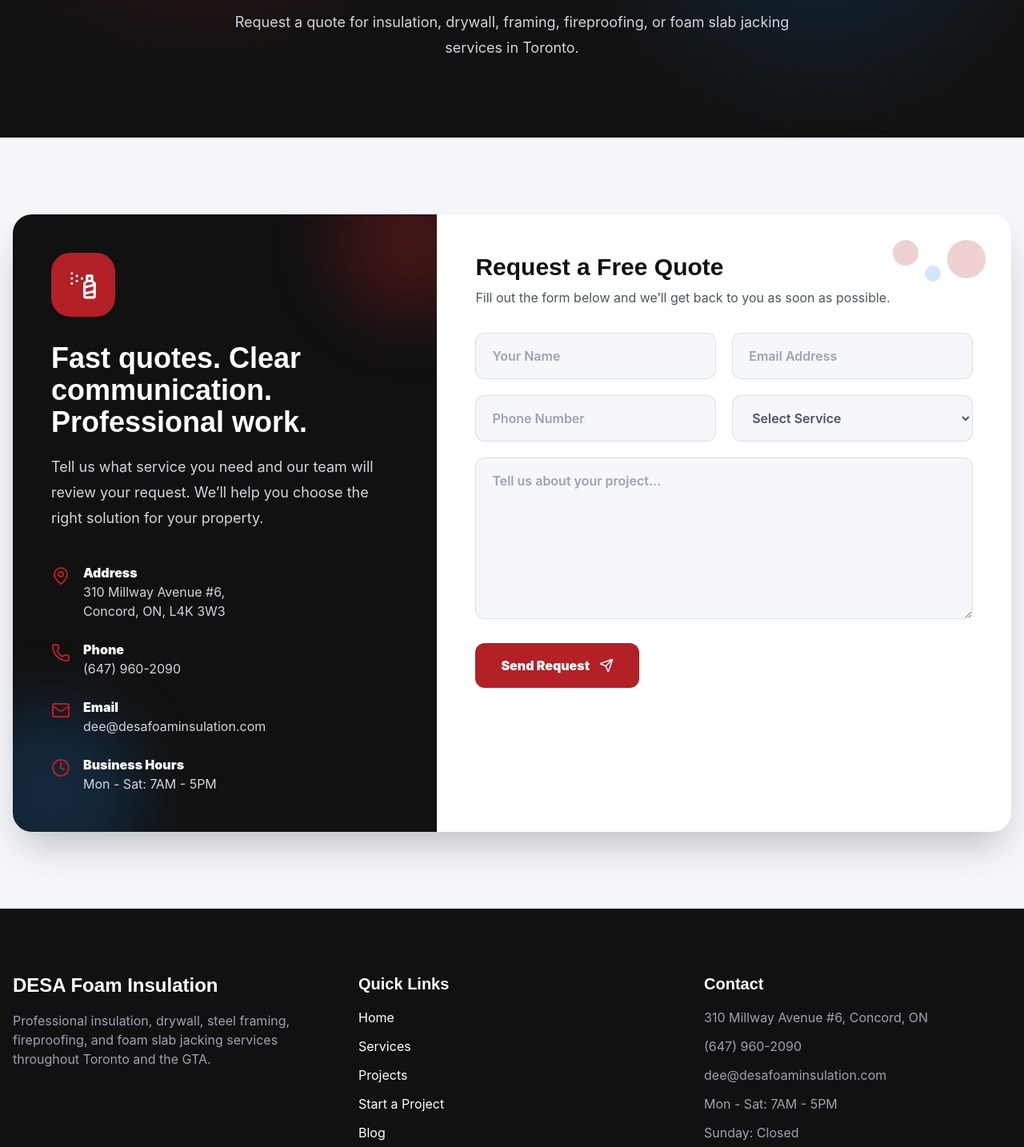
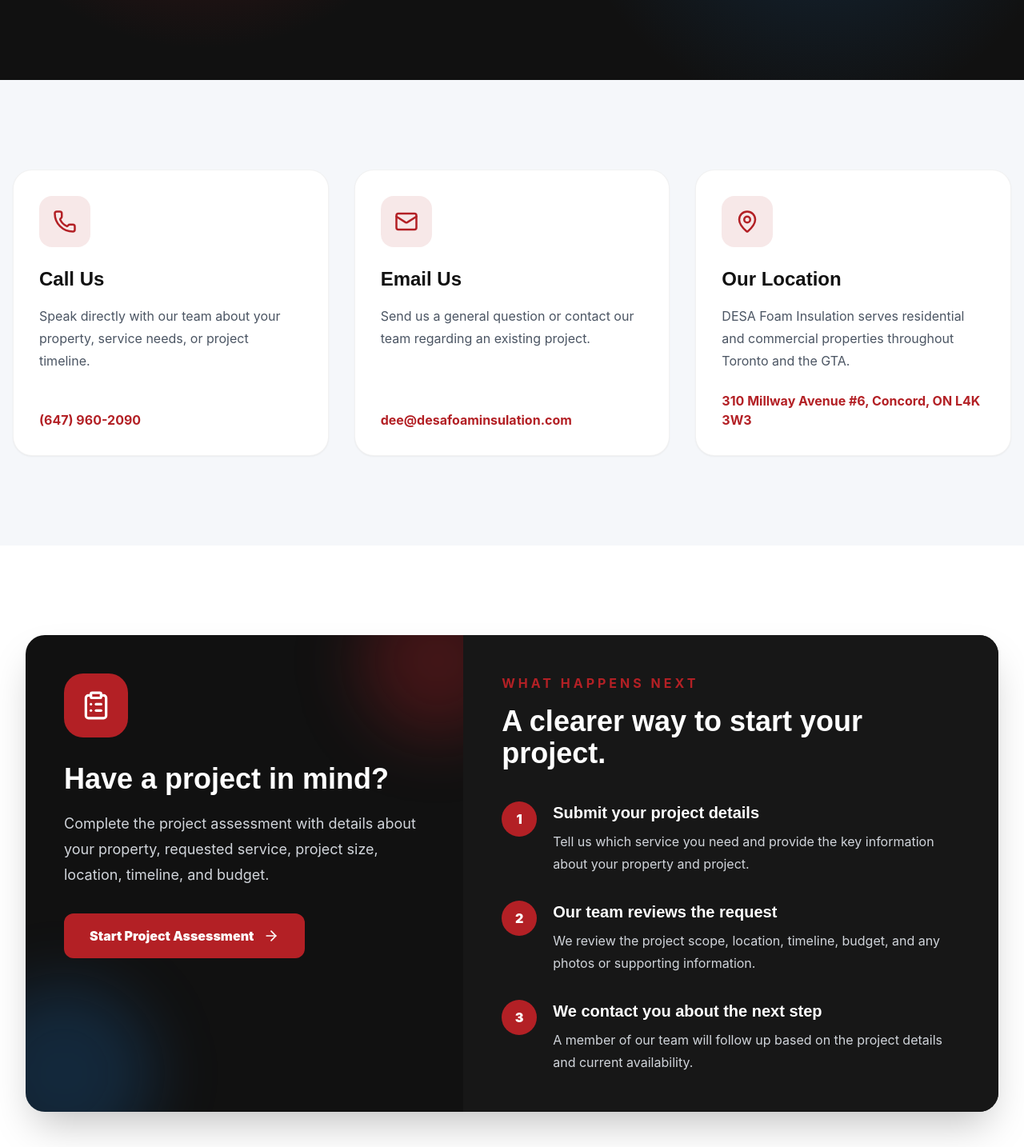
Before and after one commit to mohamadreza121/desa-foam-insulation, a Next.js app: page /contact in a window 1280 px wide. Shown: the part 356-1790 px from the top of the page at 80% size. Built offline with nearby package versions, Linux system fonts and the light colour scheme.

Commit message:
small changes in contact page, and homepage

```diff
--- a/src/app/contact/page.tsx
+++ b/src/app/contact/page.tsx
@@ -1,52 +1,125 @@
-"use client";
-
+import type { Metadata } from "next";
 import Link from "next/link";
-import { useState } from "react";
 import {
+  ArrowRight,
+  ClipboardList,
+  Clock,
   Mail,
   MapPin,
   Phone,
-  Clock,
-  Send,
-  CheckCircle2,
-  SprayCan,
 } from "lucide-react";
 
-const services = [
-  "Spray Foam Insulation",
-  "Drywall",
-  "Batt Insulation",
-  "Attic Insulation",
-  "Attic Insulation Removal",
-  "Steel Framing",
-  "Fireproofing",
-  "Foam Slab Jacking",
+const siteUrl = "https://desafoaminsulation.com";
+
+export const metadata: Metadata = {
+  title: "Contact DESA Foam Insulation | Toronto & GTA",
+  description:
+    "Contact DESA Foam Insulation for insulation and construction services in Toronto and the GTA. Call, email, or submit a project assessment.",
+  alternates: {
+    canonical: "/contact",
+  },
+  openGraph: {
+    title: "Contact DESA Foam Insulation | Toronto & GTA",
+    description:
+      "Contact DESA Foam Insulation or submit a project assessment for insulation and construction services in Toronto and the GTA.",
+    url: `${siteUrl}/contact`,
+    siteName: "DESA Foam Insulation",
+    images: [
+      {
+        url: "/images/logo.png",
+        width: 1200,
+        height: 630,
+        alt: "DESA Foam Insulation",
+      },
+    ],
+    locale: "en_CA",
+    type: "website",
+  },
+  twitter: {
+    card: "summary_large_image",
+    title: "Contact DESA Foam Insulation | Toronto & GTA",
+    description:
+      "Contact DESA Foam Insulation or submit a project assessment for service in Toronto and the GTA.",
+    images: ["/images/logo.png"],
+  },
+};
+
+const contactMethods = [
+  {
+    icon: Phone,
+    title: "Call Us",
+    description:
+      "Speak directly with our team about your property, service needs, or project timeline.",
+    label: "(647) 960-2090",
+    href: "tel:+16479602090",
+  },
+  {
+    icon: Mail,
+    title: "Email Us",
+    description:
+      "Send us a general question or contact our team regarding an existing project.",
+    label: "dee@desafoaminsulation.com",
+    href: "mailto:dee@desafoaminsulation.com",
+  },
+  {
+    icon: MapPin,
+    title: "Our Location",
+    description:
+      "DESA Foam Insulation serves residential and commercial properties throughout Toronto and the GTA.",
+    label: "310 Millway Avenue #6, Concord, ON L4K 3W3",
+    href: "https://www.google.com/maps/search/?api=1&query=310+Millway+Avenue+%236+Concord+ON+L4K+3W3",
+  },
 ];
 
 export default function ContactPage() {
-  const [status, setStatus] = useState("");
-
-  function handleSubmit(event: React.FormEvent<HTMLFormElement>) {
-    event.preventDefault();
-
-    const form = new FormData(event.currentTarget);
-
-    const name = String(form.get("name"));
-    const email = String(form.get("email"));
-    const phone = String(form.get("phone"));
-    const service = String(form.get("service"));
-    const message = String(form.get("message"));
-
-    const subject = encodeURIComponent(`Website Quote Request - ${service}`);
-    const body = encodeURIComponent(
-      `Name: ${name}\nEmail: ${email}\nPhone: ${phone}\nService: ${service}\n\nMessage:\n${message}`
-    );
-
-    window.location.href = `mailto:dee@desafoaminsulation.com?subject=${subject}&body=${body}`;
-    setStatus("Your email app should open with the message ready to send.");
-  }
+  const contactPageSchema = {
+    "@context": "https://schema.org",
+    "@type": "ContactPage",
+    name: "Contact DESA Foam Insulation",
+    url: `${siteUrl}/contact`,
+    description:
+      "Contact DESA Foam Insulation for insulation and construction services in Toronto and the GTA.",
+    mainEntity: {
+      "@type": "LocalBusiness",
+      name: "DESA Foam Insulation",
+      url: siteUrl,
+      telephone: "+16479602090",
+      email: "dee@desafoaminsulation.com",
+      address: {
+        "@type": "PostalAddress",
+        streetAddress: "310 Millway Avenue #6",
+        addressLocality: "Concord",
+        addressRegion: "ON",
+        postalCode: "L4K 3W3",
+        addressCountry: "CA",
+      },
+      openingHoursSpecification: [
+        {
+          "@type": "OpeningHoursSpecification",
+          dayOfWeek: [
+            "Monday",
+            "Tuesday",
+            "Wednesday",
+            "Thursday",
+            "Friday",
+            "Saturday",
+          ],
+          opens: "07:00",
+          closes: "17:00",
+        },
+      ],
+    },
+  };
 
   return (
+    <>
+      <script
+        type="application/ld+json"
+        dangerouslySetInnerHTML={{
+          __html: JSON.stringify(contactPageSchema),
+        }}
+      />
+
       <main className="bg-light">
         <section className="relative overflow-hidden bg-dark pb-24 pt-40 text-white">
           <div className="absolute inset-0 bg-[radial-gradient(circle_at_20%_20%,rgba(179,32,37,0.35),transparent_30%),radial-gradient(circle_at_80%_40%,rgba(30,136,229,0.2),transparent_30%)]" />
@@ -57,165 +130,189 @@
             </p>
 
             <h1 className="mx-auto max-w-5xl text-5xl font-black md:text-7xl">
-            Let’s talk about your next project.
+              Get in touch with our team.
             </h1>
 
             <p className="mx-auto mt-6 max-w-3xl text-lg leading-8 text-gray-300">
-            Request a quote for insulation, drywall, framing, fireproofing, or
-            foam slab jacking services in Toronto.
+              Contact us with general questions, or complete our project
+              assessment so our team can review your service needs, location,
+              timeline, and project details.
             </p>
           </div>
         </section>
 
-      <section className="container-custom py-24">
-        <div className="grid overflow-hidden rounded-3xl bg-white shadow-2xl lg:grid-cols-[0.85fr_1.15fr]">
-          <div className="relative overflow-hidden bg-dark p-8 text-white md:p-12">
+        <section className="container-custom py-20 md:py-28">
+          <div className="grid gap-8 md:grid-cols-3">
+            {contactMethods.map((method) => {
+              const Icon = method.icon;
+              const isExternal = method.href.startsWith("http");
+
+              return (
+                <article
+                  key={method.title}
+                  className="flex flex-col rounded-3xl border border-black/5 bg-white p-8 shadow-sm transition hover:-translate-y-1 hover:shadow-xl"
+                >
+                  <div className="mb-6 flex h-16 w-16 items-center justify-center rounded-2xl bg-primary/10 text-primary">
+                    <Icon size={30} />
+                  </div>
+
+                  <h2 className="text-2xl font-black text-dark">
+                    {method.title}
+                  </h2>
+
+                  <p className="mt-4 flex-1 leading-7 text-gray-600">
+                    {method.description}
+                  </p>
+
+                  <Link
+                    href={method.href}
+                    target={isExternal ? "_blank" : undefined}
+                    rel={isExternal ? "noopener noreferrer" : undefined}
+                    className="mt-6 break-words font-bold text-primary transition hover:text-red-700"
+                  >
+                    {method.label}
+                  </Link>
+                </article>
+              );
+            })}
+          </div>
+        </section>
+
+        <section className="bg-white px-4 py-20 md:py-28">
+          <div className="container-custom">
+            <div className="grid overflow-hidden rounded-3xl bg-dark text-white shadow-2xl lg:grid-cols-[0.9fr_1.1fr]">
+              <div className="relative overflow-hidden p-8 md:p-12">
                 <div className="absolute -right-16 -top-16 h-48 w-48 rounded-full bg-primary/30 blur-2xl" />
                 <div className="absolute -bottom-16 -left-16 h-56 w-56 rounded-full bg-accent/20 blur-2xl" />
 
                 <div className="relative z-10">
                   <div className="mb-8 flex h-20 w-20 items-center justify-center rounded-3xl bg-primary">
-                <SprayCan size={38} />
+                    <ClipboardList size={38} />
                   </div>
 
-              <h2 className="mb-5 text-4xl font-black">
-                Fast quotes. Clear communication. Professional work.
+                  <h2 className="text-4xl font-black">
+                    Have a project in mind?
                   </h2>
 
-              <p className="mb-10 text-lg leading-8 text-gray-300">
-                Tell us what service you need and our team will review your
-                request. We’ll help you choose the right solution for your
-                property.
+                  <p className="mt-5 text-lg leading-8 text-gray-300">
+                    Complete the project assessment with details about your
+                    property, requested service, project size, location,
+                    timeline, and budget.
                   </p>
 
-              <div className="space-y-6">
-                <div className="flex gap-4">
-                  <MapPin className="mt-1 shrink-0 text-primary" />
+                  <Link
+                    href="/project-assessment"
+                    className="mt-8 inline-flex items-center gap-3 rounded-xl bg-primary px-8 py-4 font-black text-white transition hover:bg-red-700"
+                  >
+                    Start Project Assessment
+                    <ArrowRight size={20} />
+                  </Link>
+                </div>
+              </div>
+
+              <div className="bg-neutral-900 p-8 md:p-12">
+                <p className="font-bold uppercase tracking-[0.25em] text-primary">
+                  What Happens Next
+                </p>
+
+                <h2 className="mt-4 text-4xl font-black">
+                  A clearer way to start your project.
+                </h2>
+
+                <div className="mt-10 space-y-8">
+                  <div className="flex gap-5">
+                    <span className="flex h-11 w-11 shrink-0 items-center justify-center rounded-full bg-primary font-black">
+                      1
+                    </span>
+
                     <div>
-                    <p className="font-black">Address</p>
-                    <p className="text-gray-300">
-                      310 Millway Avenue #6,
-                      <br />
-                      Concord, ON, L4K 3W3
+                      <h3 className="text-xl font-black">
+                        Submit your project details
+                      </h3>
+
+                      <p className="mt-2 leading-7 text-gray-300">
+                        Tell us which service you need and provide the key
+                        information about your property and project.
                       </p>
                     </div>
                   </div>
 
-                <div className="flex gap-4">
-                  <Phone className="mt-1 shrink-0 text-primary" />
+                  <div className="flex gap-5">
+                    <span className="flex h-11 w-11 shrink-0 items-center justify-center rounded-full bg-primary font-black">
+                      2
+                    </span>
+
                     <div>
-                    <p className="font-black">Phone</p>
-                    <Link
-                      href="tel:6479602090"
-                      className="text-gray-300 hover:text-primary"
-                    >
-                      (647) 960-2090
-                    </Link>
+                      <h3 className="text-xl font-black">
+                        Our team reviews the request
+                      </h3>
+
+                      <p className="mt-2 leading-7 text-gray-300">
+                        We review the project scope, location, timeline, budget,
+                        and any photos or supporting information.
+                      </p>
                     </div>
                   </div>
 
-                <div className="flex gap-4">
-                  <Mail className="mt-1 shrink-0 text-primary" />
+                  <div className="flex gap-5">
+                    <span className="flex h-11 w-11 shrink-0 items-center justify-center rounded-full bg-primary font-black">
+                      3
+                    </span>
+
                     <div>
-                    <p className="font-black">Email</p>
-                    <Link
-                      href="mailto:dee@desafoaminsulation.com"
-                      className="text-gray-300 hover:text-primary"
-                    >
-                      dee@desafoaminsulation.com
-                    </Link>
-                  </div>
-                </div>
+                      <h3 className="text-xl font-black">
+                        We contact you about the next step
+                      </h3>
 
-                <div className="flex gap-4">
-                  <Clock className="mt-1 shrink-0 text-primary" />
-                  <div>
-                    <p className="font-black">Business Hours</p>
-                    <p className="text-gray-300">Mon - Sat: 7AM - 5PM</p>
+                      <p className="mt-2 leading-7 text-gray-300">
+                        A member of our team will follow up based on the project
+                        details and current availability.
+                      </p>
                     </div>
                   </div>
                 </div>
               </div>
             </div>
+          </div>
+        </section>
 
-          <form onSubmit={handleSubmit} className="relative p-8 md:p-12">
-            <div className="pointer-events-none absolute right-8 top-8 flex gap-2 opacity-20">
-              <span className="h-8 w-8 rounded-full bg-primary" />
-              <span className="mt-8 h-5 w-5 rounded-full bg-accent" />
-              <span className="h-12 w-12 rounded-full bg-primary" />
+        <section className="container-custom py-20 md:py-28">
+          <div className="grid items-center gap-10 rounded-3xl border border-black/5 bg-white p-8 shadow-sm md:grid-cols-2 md:p-12">
+            <div>
+              <p className="font-bold uppercase tracking-[0.25em] text-primary">
+                Business Hours
+              </p>
+
+              <h2 className="mt-4 text-4xl font-black text-dark">
+                Available six days a week.
+              </h2>
+
+              <p className="mt-5 max-w-xl text-lg leading-8 text-gray-600">
+                Contact our team during regular business hours for general
+                questions and existing project inquiries.
+              </p>
             </div>
 
-            <h2 className="mb-2 text-3xl font-black text-dark">
-              Request a Free Quote
-            </h2>
+            <div className="rounded-2xl bg-light p-8">
+              <div className="flex gap-4">
+                <Clock className="mt-1 shrink-0 text-primary" size={28} />
 
-            <p className="mb-8 text-gray-600">
-              Fill out the form below and we’ll get back to you as soon as
-              possible.
+                <div>
+                  <p className="text-xl font-black text-dark">
+                    Monday – Saturday
+                  </p>
+                  <p className="mt-1 text-lg text-gray-600">
+                    7:00 AM – 5:00 PM
                   </p>
 
-            <div className="grid gap-5 md:grid-cols-2">
-              <input
-                name="name"
-                required
-                placeholder="Your Name"
-                className="rounded-xl border border-black/10 bg-light px-5 py-4 font-semibold outline-none transition focus:border-primary focus:bg-white"
-              />
-
-              <input
-                name="email"
-                type="email"
-                required
-                placeholder="Email Address"
-                className="rounded-xl border border-black/10 bg-light px-5 py-4 font-semibold outline-none transition focus:border-primary focus:bg-white"
-              />
-
-              <input
-                name="phone"
-                required
-                placeholder="Phone Number"
-                className="rounded-xl border border-black/10 bg-light px-5 py-4 font-semibold outline-none transition focus:border-primary focus:bg-white"
-              />
-
-              <select
-                name="service"
-                required
-                className="rounded-xl border border-black/10 bg-light px-5 py-4 font-semibold text-gray-600 outline-none transition focus:border-primary focus:bg-white"
-              >
-                <option value="">Select Service</option>
-                {services.map((service) => (
-                  <option key={service} value={service}>
-                    {service}
-                  </option>
-                ))}
-              </select>
+                  <p className="mt-5 text-xl font-black text-dark">Sunday</p>
+                  <p className="mt-1 text-lg text-gray-600">Closed</p>
                 </div>
-
-            <textarea
-              name="message"
-              required
-              placeholder="Tell us about your project..."
-              rows={7}
-              className="mt-5 w-full rounded-xl border border-black/10 bg-light px-5 py-4 font-semibold outline-none transition focus:border-primary focus:bg-white"
-            />
-
-            <button
-              type="submit"
-              className="mt-6 inline-flex items-center gap-3 rounded-xl bg-primary px-8 py-4 font-black text-white transition hover:bg-red-700"
-            >
-              Send Request
-              <Send size={18} />
-            </button>
-
-            {status && (
-              <p className="mt-5 flex items-center gap-2 font-bold text-green-700">
-                <CheckCircle2 size={20} />
-                {status}
-              </p>
-            )}
-          </form>
+              </div>
+            </div>
           </div>
         </section>
       </main>
+    </>
   );
 }
--- a/src/app/page.tsx
+++ b/src/app/page.tsx
@@ -328,8 +328,8 @@
           </h2>
 
           <p className="mx-auto mt-6 max-w-3xl text-lg leading-8 text-gray-300">
-            Request a free estimate today and let DESA Foam Insulation help you
-            plan your next project with confidence.
+            Tell us about your project and let DESA Foam Insulation review your
+            service needs, location, timeline, and project details.
           </p>
 
           <div className="mt-9 flex flex-col justify-center gap-4 sm:flex-row">
```
Lines whose indentation alone changed are shown as unchanged.
